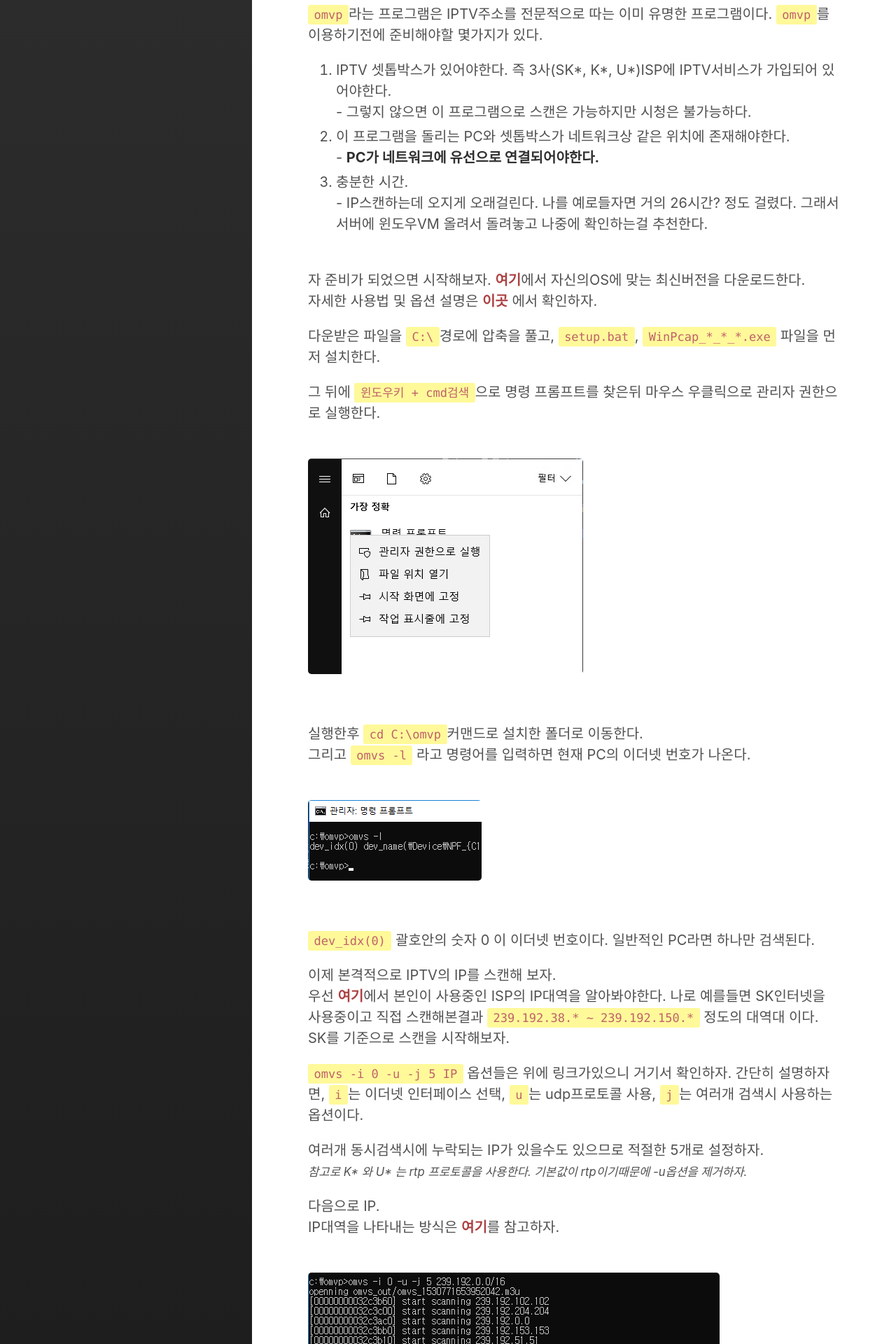
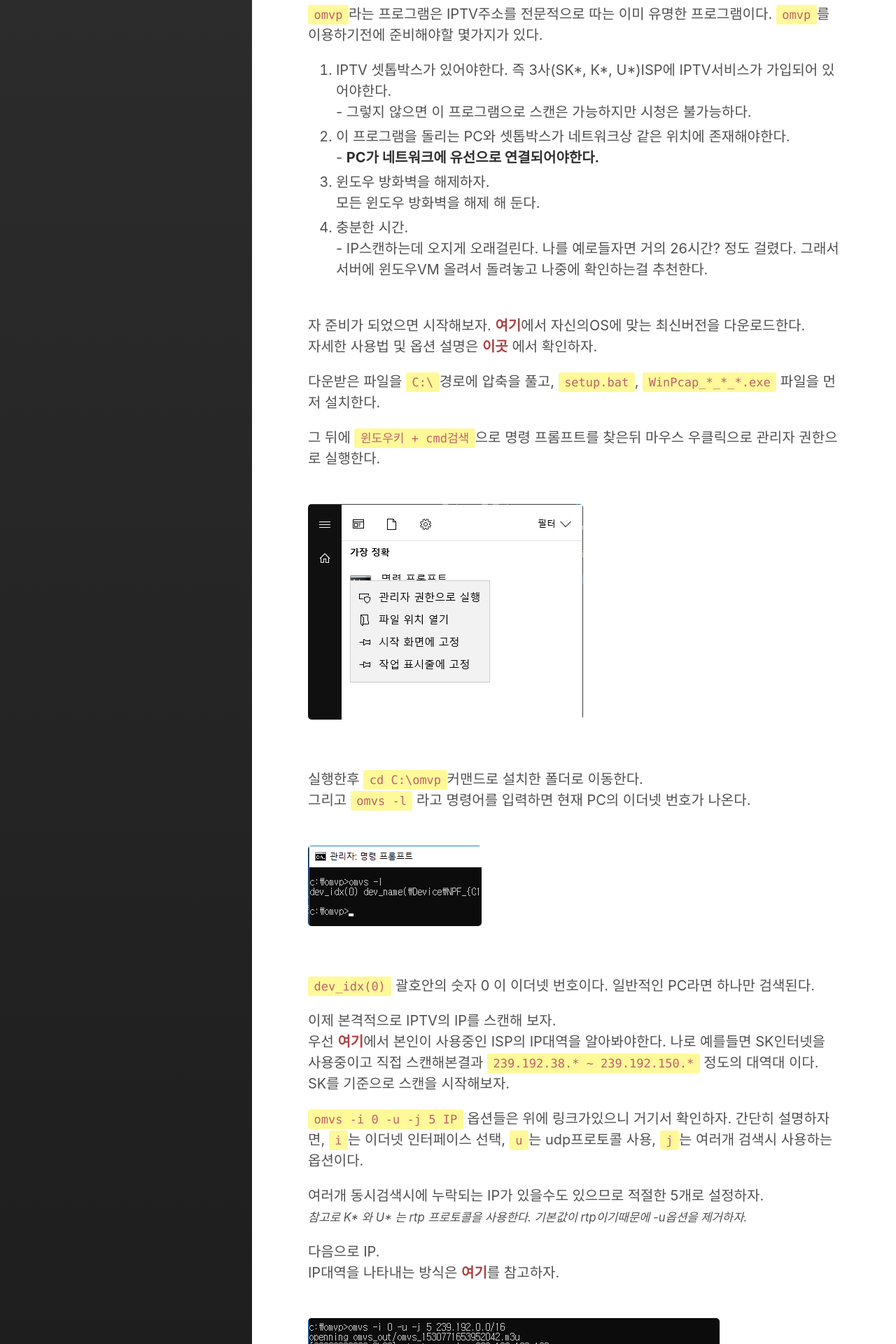
Before and after one commit to Cozy-Ho/Cozy-Ho.github.io, a Jekyll site: the page built from _posts/2018-07-05-IPTV_ip주소 스캔하기.md, in a window 1280 px wide. Shown: the part 871-2791 px from the top of the page at 70% size. Built offline with Jekyll 4.4.1, drawn with Linux system fonts in a browser that asks for light colours; comment, search, counter and statistics services are not loaded; some of the changed text lies outside the part shown.

Commit message:
[Fix]18-07-05 post

```diff
--- a/_posts/2018-07-05-IPTV_ip주소 스캔하기.md
+++ b/_posts/2018-07-05-IPTV_ip주소 스캔하기.md
@@ -29,7 +29,8 @@ category: Server
 
 1. IPTV 셋톱박스가 있어야한다. 즉 3사(SK\*, K\*, U\*)ISP에 IPTV서비스가 가입되어 있어야한다.<br>- 그렇지 않으면 이 프로그램으로 스캔은 가능하지만 시청은 불가능하다.
 2. 이 프로그램을 돌리는 PC와 셋톱박스가 네트워크상 같은 위치에 존재해야한다.<br>- **PC가 네트워크에 유선으로 연결되어야한다.**
-3. 충분한 시간.<br>- IP스캔하는데 오지게 오래걸린다. 나를 예로들자면 거의 26시간? 정도 걸렸다. 그래서 서버에 윈도우VM 올려서 돌려놓고 나중에 확인하는걸 추천한다.
+3. 윈도우 방화벽을 해제하자.<br>모든 윈도우 방화벽을 해제 해 둔다.
+4. 충분한 시간.<br>- IP스캔하는데 오지게 오래걸린다. 나를 예로들자면 거의 26시간? 정도 걸렸다. 그래서 서버에 윈도우VM 올려서 돌려놓고 나중에 확인하는걸 추천한다.
 
 <br>
 자 준비가 되었으면 시작해보자. <a href="http://ohhara.sarang.net/omvp/bin/" target="_blank"> **여기**</a>에서 자신의OS에 맞는 최신버전을 다운로드한다.<br>자세한 사용법 및 옵션 설명은 <a href="https://bitbucket.org/ohhara/ohmulticastvideoscanner" target="_blank"> **이곳** </a>에서 확인하자.
@@ -64,7 +65,7 @@ category: Server
 ![img3](https://github.com/Cozy-Ho/Cozy-Ho.github.io/blob/master/images/_post-18-07-05-03.png?raw=true)
 <br>
 
-이렇게 스캔이 시작된다. 이제 느긋하게 기다리자.<br>스캔이 모두 끝나면 `C:\omvp\omvs_out`폴더에 `IP.png`파일과 `omvs_147282474382993842.m3u`형태의 파일이 저장된다.
+이렇게 스캔이 시작된다. 이제 느긋하게 기다리자.<br>스캔이 모두 끝나면 `C:\omvp\omvs_out`폴더에 `IP.png`파일과 `omvs_147282474382993842.m3u`형태의 파일이 저장된다. 만약 png파일이 생성되지 않는다면 스캔되지 않은것이다. 뭔가 문제가있다는 뜻이니 확인해 보자.
 
 png 파일은 스캔된 IPTV 채널의 스크린샷 화면이 저장되어있고, m3u파일은 텍스트 편집기로 열어보면
 <br><br>
```
